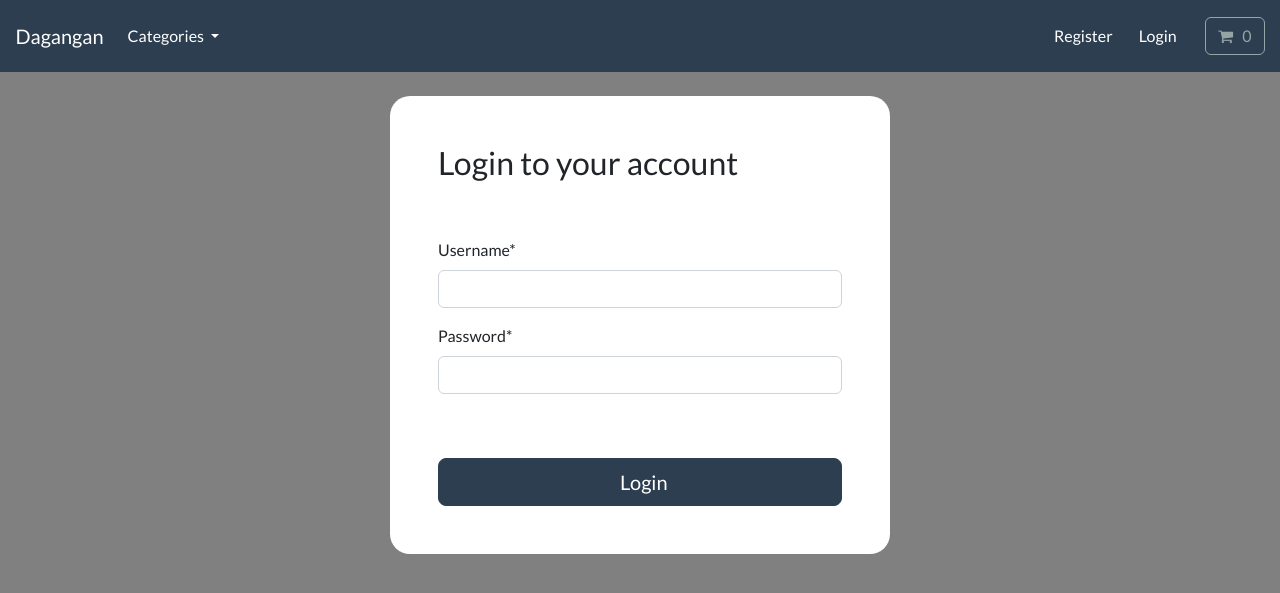
After one commit to salahoddin/django_dagangan, a Django app: page /account/login/ in a window 1280 px wide. The commit adds this page. Shown: the top 593 px of the page. Run offline with Django 5.2, Linux system fonts and the light colour scheme; data that the repository does not hold is empty; some libraries are stand-ins or nearby versions.

Commit message:
implement user auth

```diff
--- a/account/forms.py
+++ b/account/forms.py
@@ -1,6 +1,7 @@
-from django.contrib.auth.forms import UserCreationForm
+from django.contrib.auth.forms import UserCreationForm, AuthenticationForm
 from django.contrib.auth.models import User
 from django import forms
+from django.forms.widgets import PasswordInput, TextInput
 
 class CreateUserForm(UserCreationForm):
     class Meta:
@@ -23,3 +24,7 @@ class CreateUserForm(UserCreationForm):
             raise forms.ValidationError('Email is too long')
 
         return email
+
+class LoginForm(AuthenticationForm):
+    username = forms.CharField(widget=TextInput())
+    password = forms.CharField(widget=PasswordInput())
--- a/account/templates/account/dashboard.html
+++ b/account/templates/account/dashboard.html
@@ -0,0 +1,3 @@
+<h1>this is the dashboard</h1>
+
+<a class="btn btn-alert navbar-btn text-white" type="button"  href="{% url 'logout' %}"> Logout </a>
--- /dev/null
+++ b/account/templates/account/login.html
@@ -0,0 +1,28 @@
+{% extends "store/base.html" %}
+{% load static %}
+{% load crispy_forms_tags %}
+
+
+{% block content %}
+    <body id="login-body">
+        <br>
+        <div class="container bg-white shadow-md p-5 form-layout">
+            <h3>Login to your account</h3>
+
+            <br>
+            <br>
+
+            <form action="" method="post" autocomplete="off">
+                {% csrf_token %}
+
+                {{ form.username|as_crispy_field }}
+                {{ form.password|as_crispy_field }}
+
+                <br>
+                <br>
+                <button type="submit" class="btn btn-primary btn-lg w-100 btn-block p-2">&nbsp; Login</button>
+            </form>
+        </div>
+    </body>
+    <br>
+{% endblock %}
--- a/account/urls.py
+++ b/account/urls.py
@@ -8,6 +8,7 @@ urlpatterns = [
     path('email-verification-sent', views.email_verification_sent, name='email-verification-sent'),
     path('email-verification-success', views.email_verification_success, name='email-verification-success'),
     path('email-verification-failed', views.email_verification_faied, name='email-verification-failed'),
-#     path('login/', views.login, name='login'),
-#     path('logout/', views.logout, name='logout'),
+    path('login/', views.login, name='login'),
+    path('logout/', views.logout, name='logout'),
+    path('dashboard/', views.dashboard, name='dashboard'),
 ]
--- a/account/views.py
+++ b/account/views.py
@@ -4,8 +4,11 @@ from django.template.loader import render_to_string
 from django.utils.encoding import force_bytes, force_str
 from django.utils.http import urlsafe_base64_decode, urlsafe_base64_encode
 from django.contrib.auth.models import User
-from . forms import CreateUserForm
+from . forms import CreateUserForm, LoginForm
 from . token import user_tokenizer_generate
+from django.contrib.auth.models import auth
+from django.contrib.auth import authenticate, login, logout
+from django.contrib.auth.decorators import login_required
 
 # Create your views here.
 def register(request):
@@ -37,7 +40,6 @@ def register(request):
 
     return render(request, 'account/registration/register.html', {'form': form})
 
-
 def email_verification(request, uidb64, token):
     uid = force_str(urlsafe_base64_decode(uidb64))
     user = User.objects.get(pk=uid)
@@ -60,3 +62,26 @@ def email_verification_faied(request):
 
 def email_verification_sent(request):
     return render(request, 'account/registration/email-verification-sent.html')
+
+
+def login(request):
+    form = LoginForm()
+    if request.method == 'POST':
+        form = LoginForm(request, data=request.POST)
+        if form.is_valid():
+            username = request.POST.get('username')
+            password = request.POST.get('password')
+            user = authenticate(username=username, password=password)
+            if user:
+                auth.login(request, user)
+                return redirect('dashboard')
+
+    return render(request, 'account/login.html', {'form': form})
+
+def logout(request):
+    auth.logout(request)
+    return redirect('store')
+
+@login_required(login_url='login')
+def dashboard(request):
+    return render(request, 'account/dashboard.html')
--- a/static/css/styles.css
+++ b/static/css/styles.css
@@ -3,8 +3,6 @@
     width: 500px;
 }
 
-#register-body, #email-verification-sent-body {
-#register-body {
+#register-body, #email-verification-sent-body, #login-body {
     background-color: gray;
-    }
 }
--- a/store/templates/store/base.html
+++ b/store/templates/store/base.html
@@ -78,7 +78,7 @@
                 </li>
 
                 <li class="nav-item">
-                    <a class="btn btn-alert navbar-btn text-white" type="button"  href="/"> Login </a>
+                    <a class="btn btn-alert navbar-btn text-white" type="button"  href="{% url 'login' %}"> Login </a>
                 </li>
 
                 &nbsp; &nbsp; &nbsp;
```
